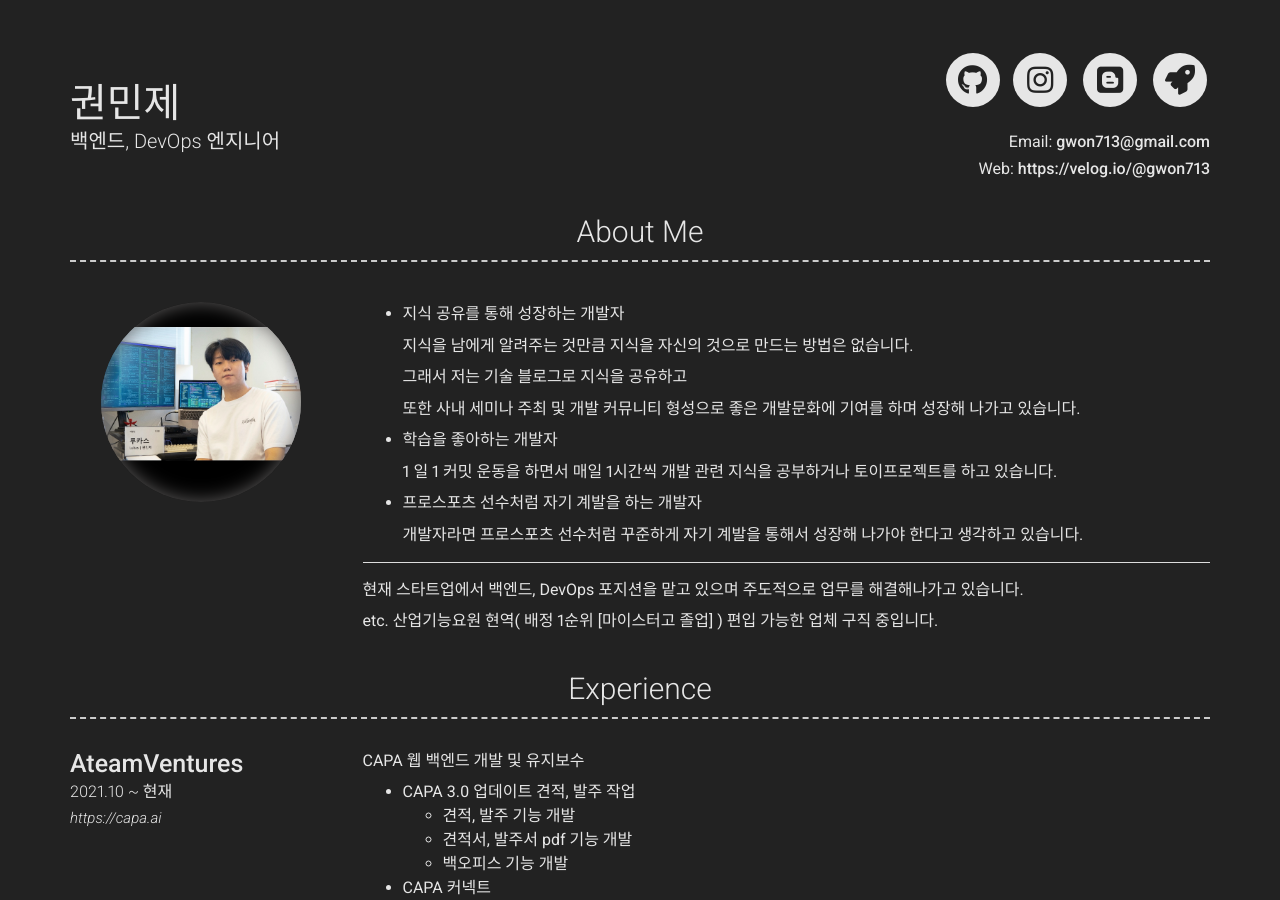
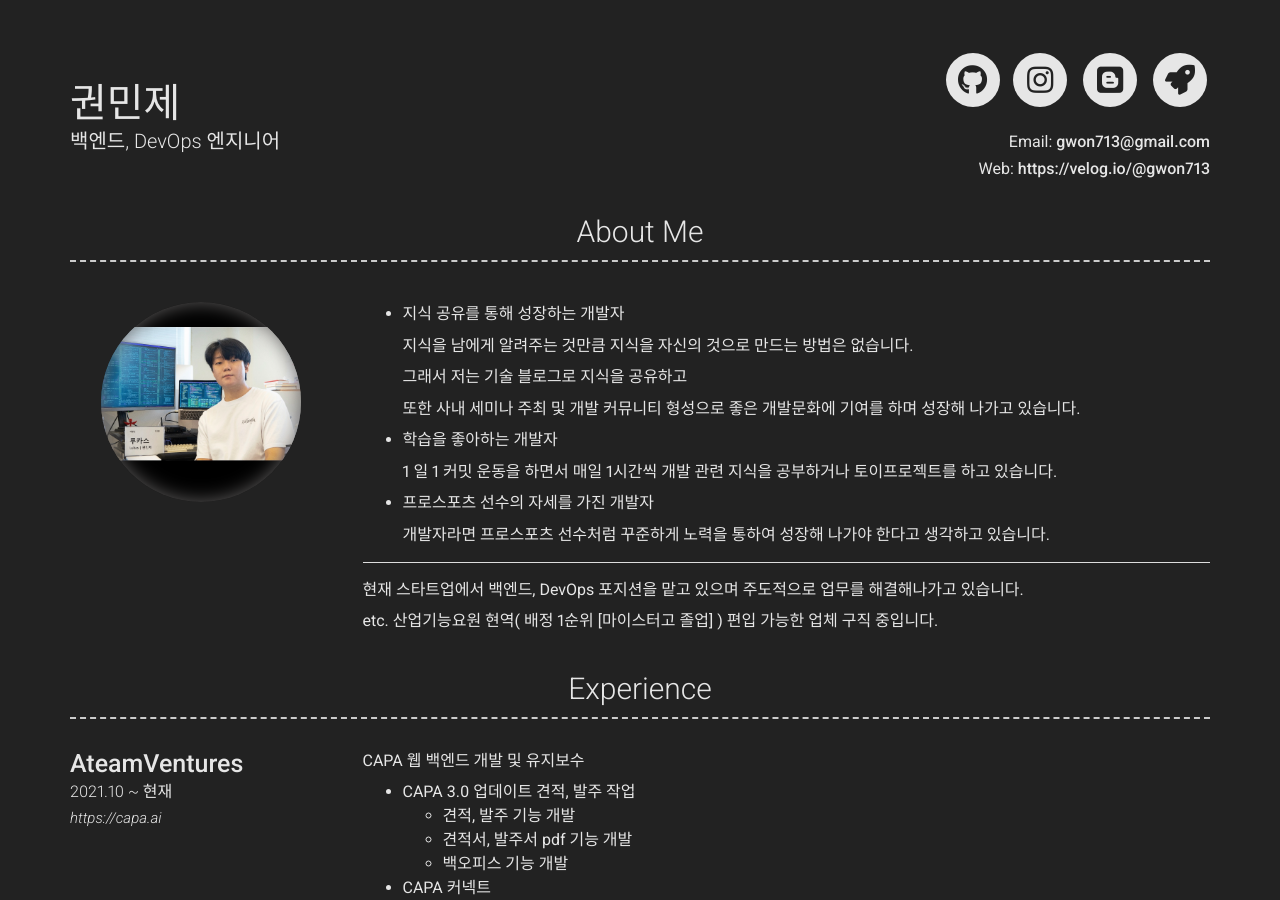
Before and after one commit to gwon713/gwon713.github.io, a Jekyll site: the page built from index.md, in a window 1280 px wide and 900 px high. Built offline with Jekyll 4.4.1, drawn with Linux system fonts in a browser that asks for light colours; nearby versions of some CDN libraries.

Commit message:
fix resume update 20220609

```diff
--- a/_config.yml
+++ b/_config.yml
@@ -61,9 +61,9 @@ about_content: | # this will include new lines to allow paragraphs
 
     1 일 1 커밋 운동을 하면서 매일 1시간씩 개발 관련 지식을 공부하거나 토이프로젝트를 하고 있습니다.
 
-  - 프로스포츠 선수처럼 자기 계발을 하는 개발자
+  - 프로스포츠 선수의 자세를 가진 개발자
 
-    개발자라면 프로스포츠 선수처럼 꾸준하게 자기 계발을 통해서 성장해 나가야 한다고 생각하고 있습니다.
+    개발자라면 프로스포츠 선수처럼 꾸준하게 노력을 통하여 성장해 나가야 한다고 생각하고 있습니다.
 
     ----------------------------
     현재 스타트업에서 백엔드, DevOps 포지션을 맡고 있으며 주도적으로 업무를 해결해나가고 있습니다.
```
